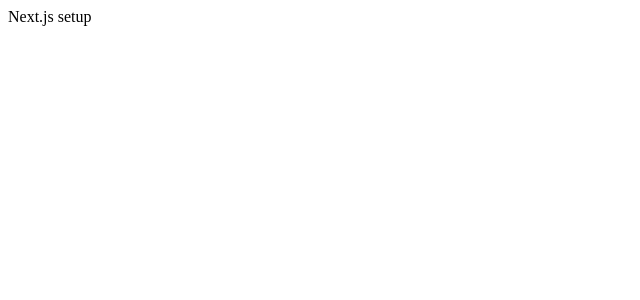
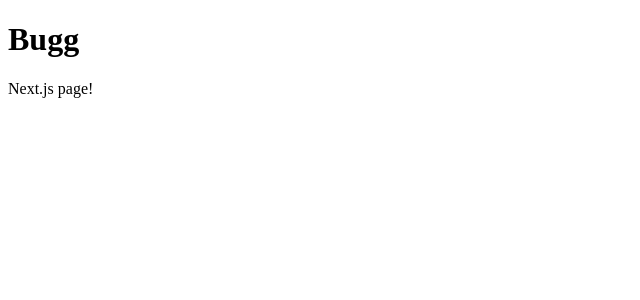
Before and after one commit to SimonKinds/bugg, a Next.js app in the folder client/: page / in a window 1280 px wide. Shown: the top 300 px of the page, without its empty margins (0-640 px from the left). Built offline with nearby package versions, Linux system fonts and the light colour scheme.

Commit message:
Enable CSS includes

```diff
--- /dev/null
+++ b/client/next.config.js
@@ -0,0 +1,2 @@
+const withCSS = require("@zeit/next-css");
+module.exports = withCSS();
--- a/client/package.json
+++ b/client/package.json
@@ -28,7 +28,13 @@
       "pre-commit": "npm test && lint-staged"
     }
   },
+"jest": {
+  "moduleNameMapper": {
+    "\\.(css|less)$": "<rootDir>/__mocks__/styleMock.js"
+  }
+},
 "dependencies": {
+  "@zeit/next-css": "^1.0.1",
   "next": "^7.0.2",
   "react": "^16.5.2",
   "react-dom": "^16.5.2"
--- a/client/pages/index.js
+++ b/client/pages/index.js
@@ -1,3 +1,26 @@
 // @flow
 
-export default () => "Next.js setup";
+import React from "react";
+
+import "./styles.css";
+
+function IndexPage() {
+  return (
+    <div>
+      <Header />
+      <main>
+        <p>Next.js page!</p>
+      </main>
+    </div>
+  );
+}
+
+function Header() {
+  return (
+    <header className="header">
+      <h1>Bugg</h1>
+    </header>
+  );
+}
+
+export default IndexPage;
--- /dev/null
+++ b/client/pages/styles.css
@@ -0,0 +1,2 @@
+.header {
+}
--- /dev/null
+++ b/package.json
@@ -0,0 +1,5 @@
+{
+  "dependencies": {
+    "@zeit/next-css": "^1.0.1"
+  }
+}
```
Also changed, not shown: 2 other files (tests, documents, lock files or other folders). Lines whose indentation alone changed are shown as unchanged.
